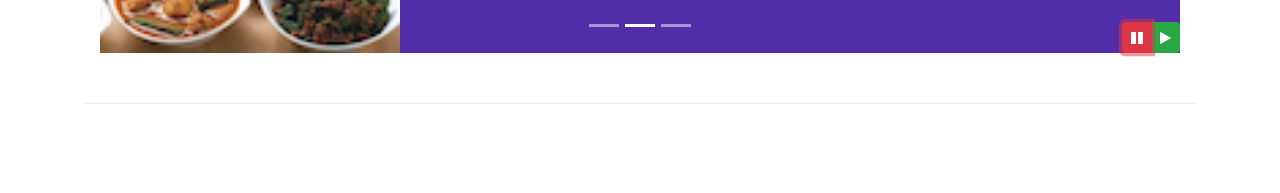
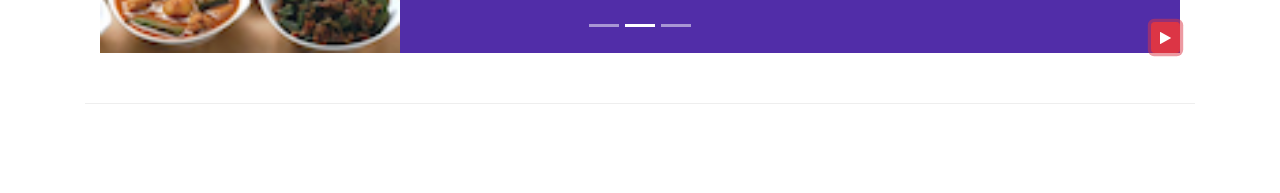
Before and after one commit to 15matias15/coursera-fullstackweb-2-bootstrap, a website: page index.html in a window 1280 px wide. Both pictures are taken after a click on the button 1137 px from the left and 644 px from the top of the page. Shown: the part 607-800 px from the top of the page. Drawn offline with nearby package versions, Linux system fonts and the light colour scheme.

Commit message:
Jquery event

```diff
--- a/index.html
+++ b/index.html
@@ -178,10 +178,9 @@
                     </ol>
                     <a class="carousel-control-prev" href="#mycarousel" role="button" data-slide="prev"><span class="carousel-control-prev-icon"></span></a>
                     <a class="carousel-control-next" href="#mycarousel" role="button" data-slide="next"><span class="carousel-control-next-icon"></span></a>
-                    <div class="btn-group" id="carouselButton">
-                        <button type="button" class="btn btn-danger btn-sm" id="carousel-pause"><span class="fa fa-pause"></span></button>
-                        <button type="button" class="btn btn-success btn-sm" id="carousel-play"><span class="fa fa-play"></span></button>
-                    </div>
+                    <button type="button" class="btn btn-danger btn-sm" id="carouselButton">
+                        <span class="fa fa-pause"></span>
+                    </button>
                 </div>
             </div>
         </div>
--- a/js/app.js
+++ b/js/app.js
@@ -1,9 +1,14 @@
 $(document).ready(function() {
     $('#mycarousel').carousel({ interval: 2000 });
-    $('#carousel-pause').click(function() {
-        $('#mycarousel').carousel('pause');
-    });
-    $('#carousel-play').click(function() {
-        $('#mycarousel').carousel('cycle');
+    $('#carouselButton').click(function() {
+        if ($('#carouselButton').children('span').hasClass('fa-pause')) {
+            $('#mycarousel').carousel('pause');
+            $('#carouselButton').children('span').removeClass('fa-pause');
+            $('#carouselButton').children('span').addClass('fa-play');
+        } else {
+            $('#mycarousel').carousel('cycle');
+            $('#carouselButton').children('span').removeClass('fa-play');
+            $('#carouselButton').children('span').addClass('fa-pause');
+        }
     });
 });
```
